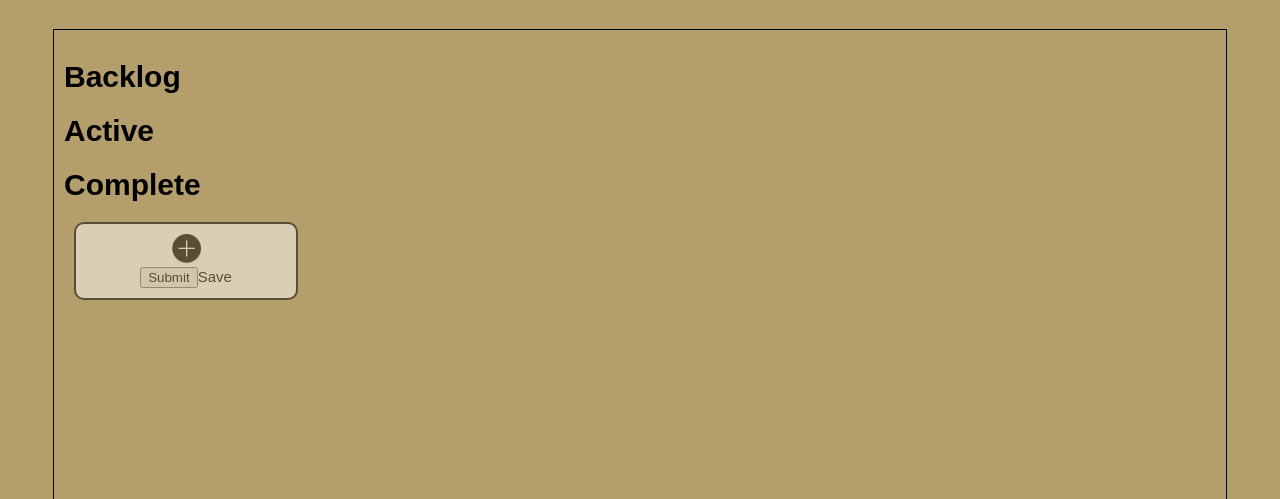
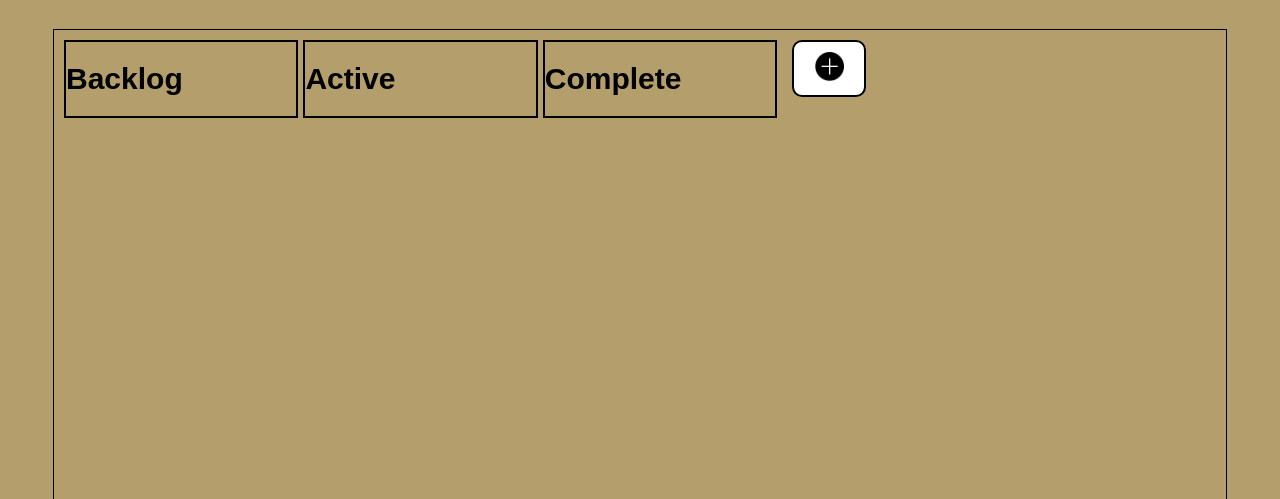
Before and after one commit to phist210/kanban-django, a Django app: page /kanban/ in a window 1280 px wide. Shown: the part 41-540 px from the top of the page. Run offline with Django 3.2, Linux system fonts and the light colour scheme; data that the repository does not hold is empty; some libraries are stand-ins or nearby versions.

Commit message:
added new task functionality

```diff
--- a/kanban/models.py
+++ b/kanban/models.py
@@ -6,4 +6,5 @@ class Task(models.Model):
     name = models.CharField(max_length=50)
     status = models.CharField(max_length=20)
     priority = models.IntegerField()
-    owner = models.ForeignKey('auth.User', related_name='snippets', on_delete=models.CASCADE)
+    owner = models.ForeignKey('auth.User', related_name='task',
+                              on_delete=models.CASCADE)
--- a/kanban/serializers.py
+++ b/kanban/serializers.py
@@ -26,7 +26,8 @@ class TaskSerializer(serializers.HyperlinkedModelSerializer):
 
 class UserSerializer(serializers.ModelSerializer):
 
-    task = serializers.PrimaryKeyRelatedField(many=True, queryset=Task.objects.all())
+    task = serializers.PrimaryKeyRelatedField(many=True,
+                                              queryset=Task.objects.all())
 
     class Meta:
         model = User
--- a/kanban/static/css/dashboard.css
+++ b/kanban/static/css/dashboard.css
@@ -61,8 +56,8 @@ div#account{
 }
 
 div.big-block{
-  width: 30%;
-  float: right;
+  width: 20%;
+  float: left;
   margin-right: 5px;
   border: 2.5px solid #000;
 }
@@ -78,12 +73,26 @@ div.wrapper-content{
   border-radius: 10px;
   text-align: center;
   background-color: white;
-  opacity: 0.5;
-  transition: opacity .5s ease-in-out;
+  opacity: 0.8;
+  transition: opacity .3s ease-in-out;
 }
 
 div.wrapper-content:hover{
-      opacity: 1;
+  opacity: 1;
+}
+
+div.new_task_wrapper{
+  width: 50px;
+  float: left;
+  height: auto;
+  padding: 10px;
+  border: 2.5px solid #000;
+  margin-left: 10px;
+  margin-bottom: 30px;
+  border-radius: 10px;
+  text-align: center;
+  background-color: white;
+  cursor: crosshair;
 }
 
 div#container{
--- a/kanban/static/js/dashboard.js
+++ b/kanban/static/js/dashboard.js
@@ -1,9 +1,25 @@
-$('.wrapper-content').click(function(event){
-  console.log("Heyheyhey");
-});
+// Get the modal
+var modal = document.getElementById('myModal');
 
-$('.add_task').click(function(e){
-    console.log(e);
-    event.preventDefault();
-    $(this).next('.new_task').show();
-});
+// Get the button that opens the modal
+var btn = document.getElementById("myBtn");
+
+// Get the <span> element that closes the modal
+var span = document.getElementsByClassName("close")[0];
+
+// When the user clicks the button, open the modal
+btn.onclick = function() {
+    modal.style.display = "block";
+}
+
+// When the user clicks on <span> (x), close the modal
+span.onclick = function() {
+    modal.style.display = "none";
+}
+
+// When the user clicks anywhere outside of the modal, close it
+window.onclick = function(event) {
+    if (event.target == modal) {
+        modal.style.display = "none";
+    }
+}
--- a/kanban/templates/kanban/index.html
+++ b/kanban/templates/kanban/index.html
@@ -4,7 +4,7 @@
 {% block content %}
 {% include 'kanban/nav_bar.html' %}
 <div id='container'>
-  <div id='big-block'>
+  <div class='big-block'>
     <h1>Backlog</h1>
     {% for task in task %}
       {% if task.status == 'backlog' %}
@@ -15,7 +15,7 @@
       {% endif %}
     {% endfor %}
   </div>
-  <div id='big-block'>
+  <div class='big-block'>
     <h1>Active</h1>
     {% for task in task %}
       {% if task.status == 'active' %}
@@ -26,7 +26,7 @@
       {% endif %}
     {% endfor %}
   </div>
-  <div id='big-block'>
+  <div class='big-block'>
     <h1>Complete</h1>
     {% for task in task %}
       {% if task.status == 'complete' %}
@@ -38,13 +38,21 @@
     {% endfor %}
   </div>
 
-  <div class='wrapper-content' id='new_task'>
-    <img class='add_task' width=30 height=30 src='{% static "/images/new_task.png" %}?v=00006'/>
-    <form method="POST" class="input">
-        {% csrf_token %}
-        {{ form.as_p }}
-        <input type="submit">Save</input>
-    </form>
+  <div class='new_task_wrapper' id='new_task'>
+        <!-- The Modal -->
+    <img id='myBtn' width=30 height=30 src='{% static "/images/new_task.png" %}?v=00006'/>
+    <div id="myModal" class="modal">
+      <!-- Modal content -->
+      <div class="modal-content">
+        <span class="close">&times;</span>
+          <h4>New task</h4>
+          <form method="POST">
+          {% csrf_token %}
+          {{ form.as_p }}
+          <button type="submit">Add new task</button>
+          </form>
+      </div>
+    </div>
   </div>
 </div>
 {% endblock %}
--- a/kanban/urls.py
+++ b/kanban/urls.py
@@ -5,6 +5,6 @@ from . import views
 urlpatterns = [
     url(r'^$', views.index, name='index'),
     # url(r'^myaccount', views.myaccount, name='myaccount'),
-    url(r'^new_task/', views.new_task, name='new_task'),
+    # url(r'^new_task/', views.new_task, name='new_task'),
 
 ]
--- a/kanban/views.py
+++ b/kanban/views.py
@@ -14,7 +14,16 @@ from .forms import TaskForm
 from django.contrib.auth.models import User
 
 
-def new_task(request):
+def edit_task(request):
+    pass
+
+
+def index(request):
+    try:
+        task = Task.objects.filter(owner=1).order_by('-priority')
+
+    except Task.DoesNotExist:
+        raise Http404("Task does not exist")
     if request.method == 'POST':
         form = TaskForm(request.POST)
         if form.is_valid():
@@ -24,15 +33,7 @@ def new_task(request):
             return redirect('/kanban/', pk=task.pk)
     else:
         form = TaskForm()
-    return render(request, 'kanban/new_task.html', {'form': form})
-
-
-def index(request):
-    try:
-        task = Task.objects.all()
-    except Task.DoesNotExist:
-        raise Http404("Task does not exist")
-    return render(request, 'kanban/index.html', {'task': task})
+    return render(request, 'kanban/index.html', {'task': task, 'form': form})
 
 
 def signup(request):
@@ -66,7 +67,6 @@ class UserList(generics.ListAPIView):
 class UserDetail(generics.RetrieveAPIView):
     queryset = User.objects.all()
     serializer_class = UserSerializer
-
 
 
 @csrf_protect
```
Also changed, not shown: other parts of kanban/static/css/dashboard.css (+40 -5 lines), kanban/templates/kanban/new_task.html (deleted, +0 -15 lines).
